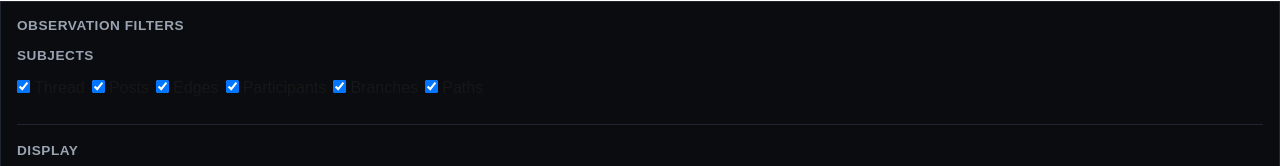
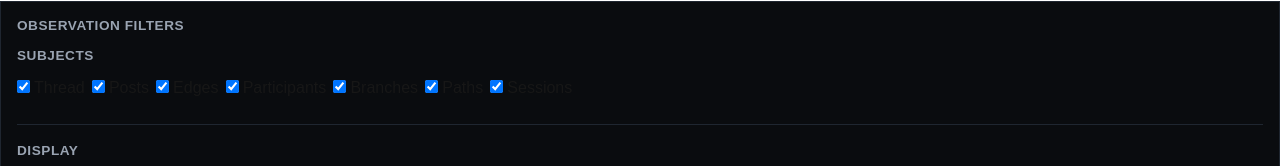
Before and after one commit to vChase42/dojo, a Next.js app in the folder frontend/: page /graph/1 in a window 1280 px wide. Shown: the part 390-556 px from the top of the page. Built offline with nearby package versions, Linux system fonts and the light colour scheme; no server answers.

Commit message:
added sessions to frontend

```diff
--- a/frontend/app/globals.css
+++ b/frontend/app/globals.css
@@ -62,6 +62,7 @@ body {
   --subject-participant: hsl(320, 24%, 13%);
   --subject-branch: hsl(270, 28%, 13%);
   --subject-path: hsl(0, 28%, 13%);
+  --subject-session: hsl(190, 28%, 13%);
 
   /* --subject-thread: hsl(145, 32%, 15%);
   --subject-edge: hsl(45, 32%, 15%);
--- a/frontend/app/graph/[id]/components/ObservationFilters.tsx
+++ b/frontend/app/graph/[id]/components/ObservationFilters.tsx
@@ -15,6 +15,7 @@ const SUBJECTS = [
   { key: "includeParticipants", label: "Participants" },
   { key: "includeBranches", label: "Branches" },
   { key: "includePaths", label: "Paths" },
+  { key: "includeSessions", label: "Sessions" },
 ] as const;
 
 export function ObservationFilters({
--- a/frontend/app/graph/[id]/components/tree/ObservationTreeNode.tsx
+++ b/frontend/app/graph/[id]/components/tree/ObservationTreeNode.tsx
@@ -98,10 +98,13 @@ function includeSubject(
     case "participant":
       return filters.includeParticipants;
 
+    case "session":
+      return filters.includeSessions;
     case "branch":
       return false;
 
     case "path":
       return false;
   }
+  return false;
 }
--- a/frontend/app/graph/[id]/components/tree/SubjectCard.tsx
+++ b/frontend/app/graph/[id]/components/tree/SubjectCard.tsx
@@ -139,6 +139,20 @@ function renderBody(
         <div className="post-content">
           {(subject.renderPayload as {authorIri: string;}).authorIri}
           <ObservationPanel title="Participant" subject="participant" observations={subject.observations} filters={filters} />
+        </div>
+      );
+
+    case "session":
+      return (
+        <div className="post-content">
+          {subject.id}
+
+          <ObservationPanel
+            title="Session"
+            subject="session"
+            observations={subject.observations}
+            filters={filters}
+          />
         </div>
       );
 
--- a/frontend/app/graph/[id]/components/tree/tree.ts
+++ b/frontend/app/graph/[id]/components/tree/tree.ts
@@ -23,6 +23,16 @@ export function buildObservationGraph(
   for (const post of graph.nodes) {
     posts.set(post.id, post);
   }
+
+  const sessionIds = new Set<string>();
+
+  for (const observation of observations) {
+    if (observation.subject.type !== "session") {
+      continue;
+    }
+    sessionIds.add(observation.subject.id);
+  }
+
 
   const observationsById = new Map<string, Observation[]>();
 
@@ -92,6 +102,18 @@ export function buildObservationGraph(
     });
   }
 
+  for (const sessionId of sessionIds) {
+    root.children.push({
+      subject: {
+        key: `session:${sessionId}`,
+        type: "session",
+        id: sessionId,
+        observations: observationsById.get(sessionId) ?? [],
+      },
+      children: [],
+    });
+  }
+
   for (const post of rootPosts) {
     root.children.push(
       buildPostNode(
--- a/frontend/app/graph/[id]/graph.css
+++ b/frontend/app/graph/[id]/graph.css
@@ -350,6 +350,10 @@
   border: 1px solid var(--border);
 }
 
+.observation-panel.s-session {
+  background: var(--subject-session);
+}
+
 .observation-panel.s-thread {
   background: var(--subject-thread);
 }
--- a/frontend/app/graph/[id]/page.tsx
+++ b/frontend/app/graph/[id]/page.tsx
@@ -66,6 +66,7 @@ export default function GraphPage() {
     includeParticipants: true,
     includeBranches: true,
     includePaths: true,
+    includeSessions: true,
 
     showAuthor: true,
     showContent: true,
--- a/frontend/app/graph/[id]/types.ts
+++ b/frontend/app/graph/[id]/types.ts
@@ -30,6 +30,7 @@ export interface ObservationFilterState {
   includeParticipants: boolean;
   includeBranches: boolean;
   includePaths: boolean;
+  includeSessions: boolean;
 
   showAuthor: boolean;
   showContent: boolean;
```
